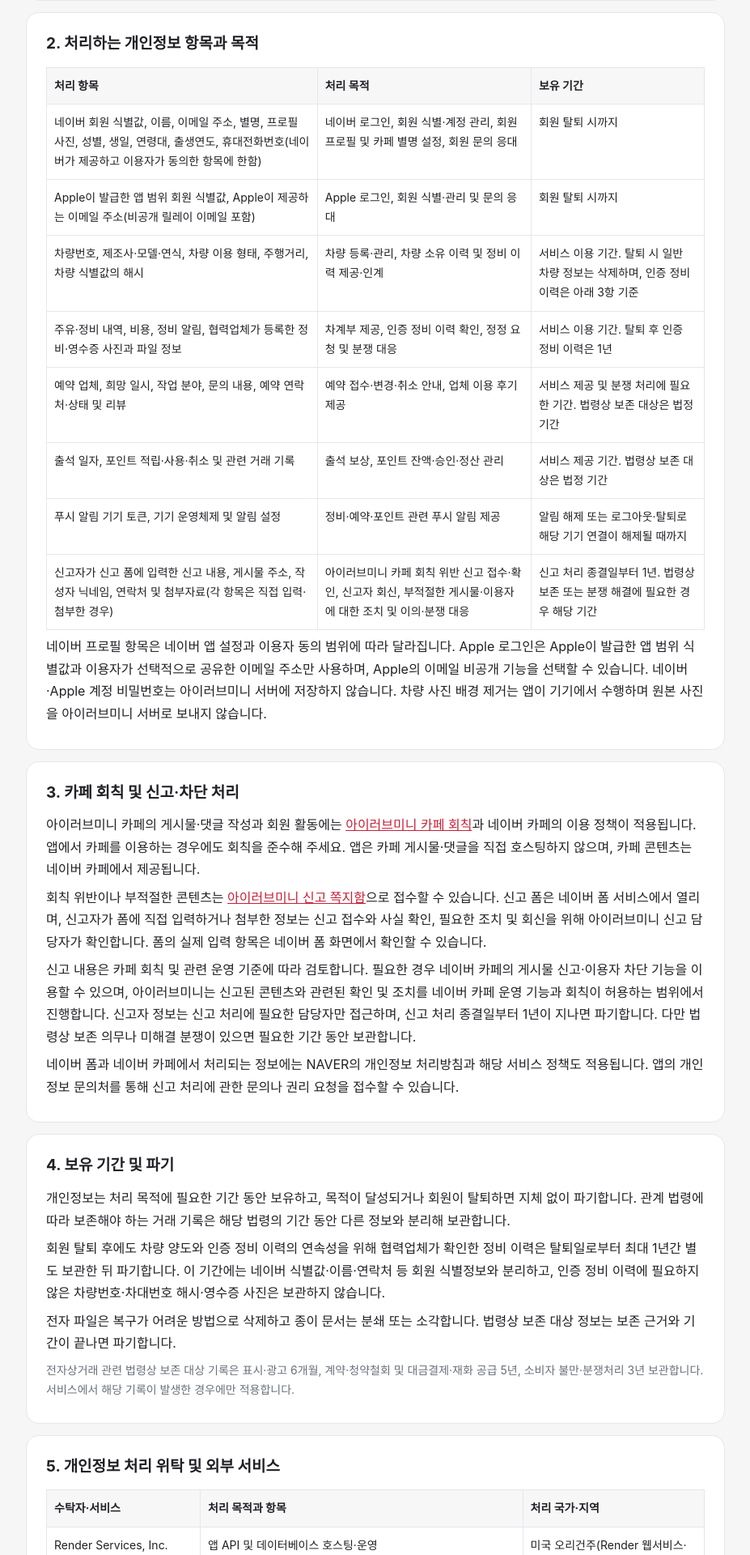
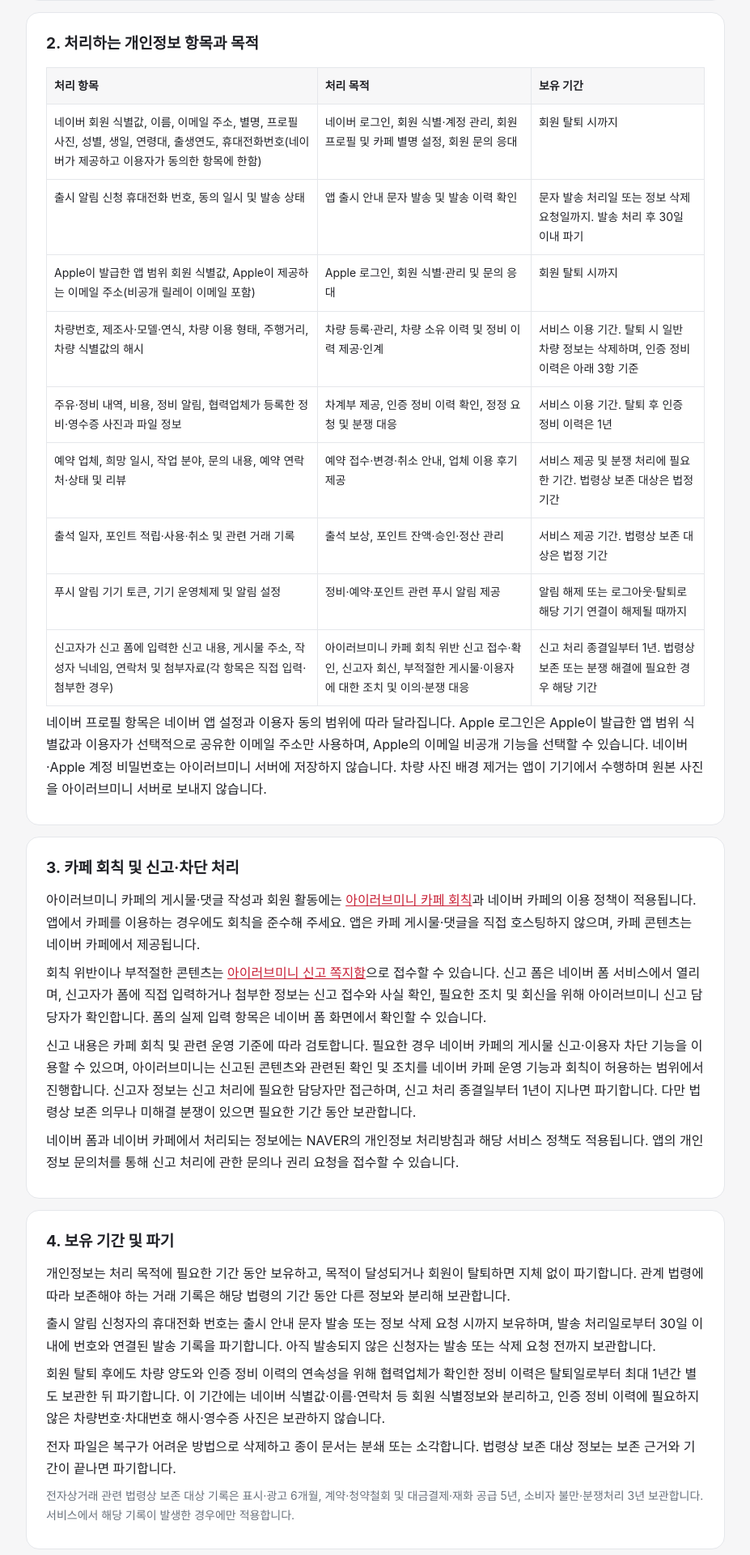
Before and after one commit to newsilver1028-hue/ilovemini, a Django app: page /privacy/ in a window 1280 px wide. Shown: the part 481-2401 px from the top of the page at 81% size, without its empty margins (176-1103 px from the left). Run offline with Django 5.2, Linux system fonts and the light colour scheme; parts of the project's set-up code (start-up, migrations or seed data) failed here and were passed over.

Commit message:
Align public privacy policy and legal canonicals

```diff
--- a/platform/api/templates/public/privacy_policy.html
+++ b/platform/api/templates/public/privacy_policy.html
@@ -4,6 +4,7 @@
   <meta charset="utf-8">
   <meta name="viewport" content="width=device-width, initial-scale=1">
   <meta name="theme-color" content="#f6f6f7">
+  <link rel="canonical" href="https://ilovemini.co.kr/privacy">
   <title>개인정보 처리방침 | 아이러브미니</title>
   <style>
     :root { color-scheme:light; --red:#c82036; --ink:#202126; --muted:#68707b; --line:#e5e7eb; --paper:#fff; --bg:#f6f6f7; }
@@ -60,6 +61,7 @@
     <section><h2>2. 처리하는 개인정보 항목과 목적</h2>
       <table><thead><tr><th>처리 항목</th><th>처리 목적</th><th>보유 기간</th></tr></thead><tbody>
         <tr><td>네이버 회원 식별값, 이름, 이메일 주소, 별명, 프로필 사진, 성별, 생일, 연령대, 출생연도, 휴대전화번호(네이버가 제공하고 이용자가 동의한 항목에 한함)</td><td>네이버 로그인, 회원 식별·계정 관리, 회원 프로필 및 카페 별명 설정, 회원 문의 응대</td><td>회원 탈퇴 시까지</td></tr>
+        <tr><td>출시 알림 신청 휴대전화 번호, 동의 일시 및 발송 상태</td><td>앱 출시 안내 문자 발송 및 발송 이력 확인</td><td>문자 발송 처리일 또는 정보 삭제 요청일까지. 발송 처리 후 30일 이내 파기</td></tr>
         <tr><td>Apple이 발급한 앱 범위 회원 식별값, Apple이 제공하는 이메일 주소(비공개 릴레이 이메일 포함)</td><td>Apple 로그인, 회원 식별·관리 및 문의 응대</td><td>회원 탈퇴 시까지</td></tr>
         <tr><td>차량번호, 제조사·모델·연식, 차량 이용 형태, 주행거리, 차량 식별값의 해시</td><td>차량 등록·관리, 차량 소유 이력 및 정비 이력 제공·인계</td><td>서비스 이용 기간. 탈퇴 시 일반 차량 정보는 삭제하며, 인증 정비 이력은 아래 3항 기준</td></tr>
         <tr><td>주유·정비 내역, 비용, 정비 알림, 협력업체가 등록한 정비·영수증 사진과 파일 정보</td><td>차계부 제공, 인증 정비 이력 확인, 정정 요청 및 분쟁 대응</td><td>서비스 이용 기간. 탈퇴 후 인증 정비 이력은 1년</td></tr>
@@ -80,6 +82,7 @@
 
     <section><h2>4. 보유 기간 및 파기</h2>
       <p>개인정보는 처리 목적에 필요한 기간 동안 보유하고, 목적이 달성되거나 회원이 탈퇴하면 지체 없이 파기합니다. 관계 법령에 따라 보존해야 하는 거래 기록은 해당 법령의 기간 동안 다른 정보와 분리해 보관합니다.</p>
+      <p>출시 알림 신청자의 휴대전화 번호는 출시 안내 문자 발송 또는 정보 삭제 요청 시까지 보유하며, 발송 처리일로부터 30일 이내에 번호와 연결된 발송 기록을 파기합니다. 아직 발송되지 않은 신청자는 발송 또는 삭제 요청 전까지 보관합니다.</p>
       <p>회원 탈퇴 후에도 차량 양도와 인증 정비 이력의 연속성을 위해 협력업체가 확인한 정비 이력은 탈퇴일로부터 최대 1년간 별도 보관한 뒤 파기합니다. 이 기간에는 네이버 식별값·이름·연락처 등 회원 식별정보와 분리하고, 인증 정비 이력에 필요하지 않은 차량번호·차대번호 해시·영수증 사진은 보관하지 않습니다.</p>
       <p>전자 파일은 복구가 어려운 방법으로 삭제하고 종이 문서는 분쇄 또는 소각합니다. 법령상 보존 대상 정보는 보존 근거와 기간이 끝나면 파기합니다.</p>
       <p class="subtle">전자상거래 관련 법령상 보존 대상 기록은 표시·광고 6개월, 계약·청약철회 및 대금결제·재화 공급 5년, 소비자 불만·분쟁처리 3년 보관합니다. 서비스에서 해당 기록이 발생한 경우에만 적용합니다.</p>
@@ -87,6 +90,7 @@
 
     <section><h2>5. 개인정보 처리 위탁 및 외부 서비스</h2>
       <table><thead><tr><th>수탁자·서비스</th><th>처리 목적과 항목</th><th>처리 국가·지역</th></tr></thead><tbody>
+        <tr><td>Cloudflare, Inc. (Workers·D1)</td><td>웹사이트 호스팅 및 출시 알림 신청 정보 저장</td><td>Cloudflare 서비스 운영 국가 및 지역</td></tr>
         <tr><td>Render Services, Inc.</td><td>앱 API 및 데이터베이스 호스팅·운영</td><td>미국 오리건주(Render 웹서비스·데이터베이스 운영 리전)</td></tr>
         <tr><td>Google LLC (Firebase Cloud Messaging)</td><td>푸시 기기 토큰 및 알림 메시지 전달</td><td>미국 및 Google 또는 재수탁자가 시설을 운영하는 국가</td></tr>
         <tr><td>NAVER</td><td>네이버 OAuth 로그인 및 이용자가 허용한 프로필 정보 제공</td><td>대한민국 및 NAVER 서비스 운영 지역</td></tr>
```
